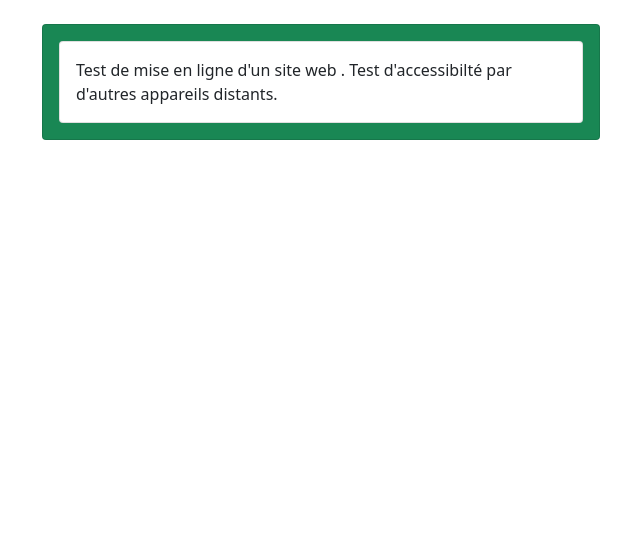
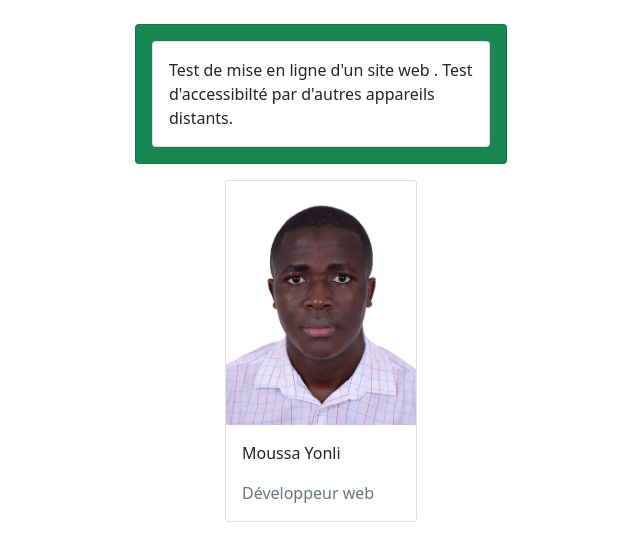
Before and after one commit to YonliMoussa/YonliMoussa.github.io, a plain HTML site: page index.html in a window 1280 px wide. Shown: the whole page, without its empty margins (319-959 px from the left). Drawn offline with nearby package versions, Linux system fonts and the light colour scheme.

Commit message:
changement de contenu index

```diff
--- a/index.html
+++ b/index.html
@@ -10,7 +10,7 @@
 </head>
 <body>
     <div class="container">
-        <div class="col-md-6 mt-4 mx-auto">
+        <div class="col-md-4 mt-4 mx-auto">
             <div class="card bg-success">
                 <div class="card-body">
                   <div class="card">
@@ -22,6 +22,15 @@
                 </div>
               </div>
         </div>
+
+            <div class="card mx-auto mt-3" style="width: 12rem;">
+                <img src="pi.jpg" class="card-img-top" alt="...">
+                <div class="card-body">
+                  <p class="card-text">Moussa Yonli</p>
+                  <span class="text-muted">Développeur web</span>
+                </div>
+              </div>
+
     </div>
 
 </body>
```
Also changed, not shown: pi.jpg (added).
